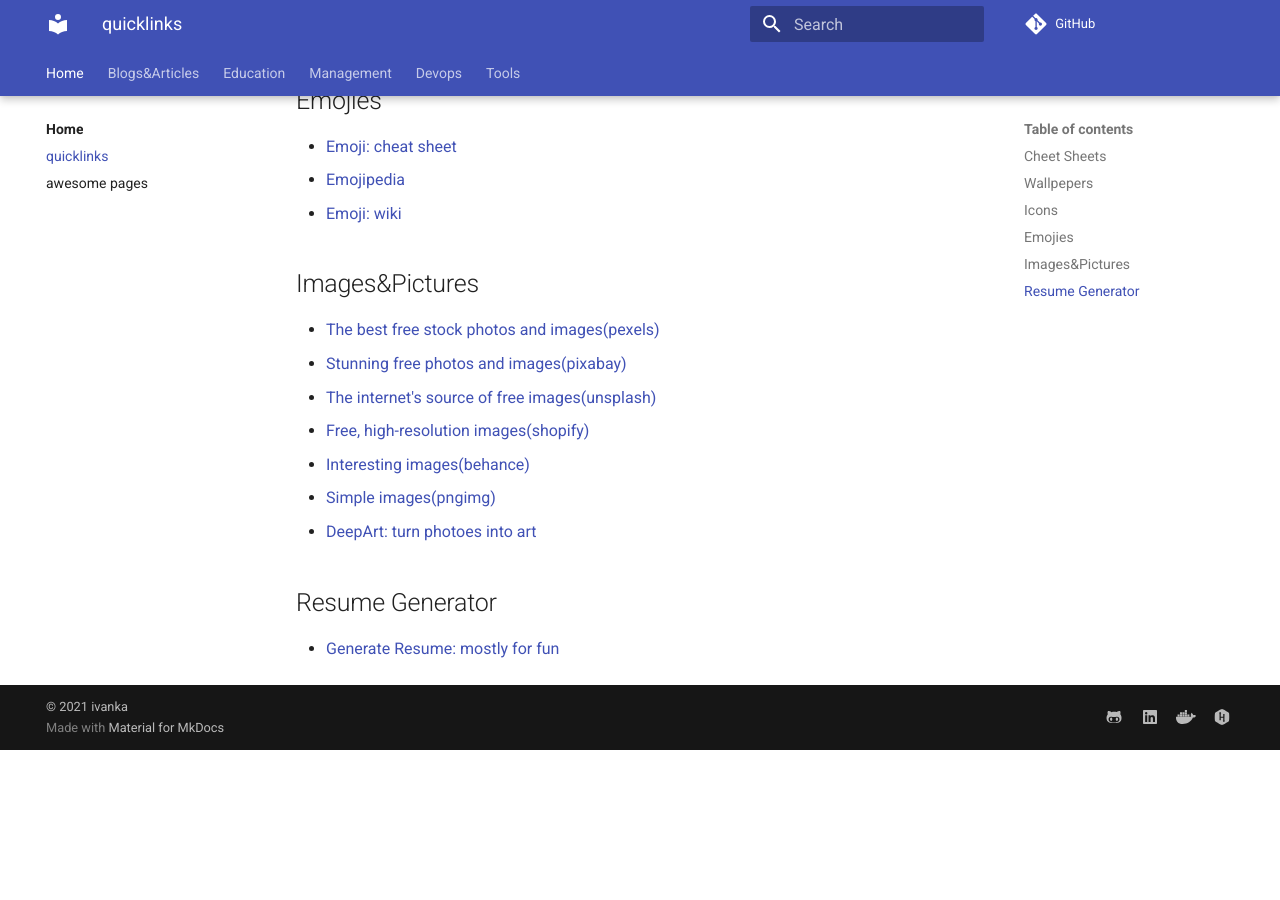
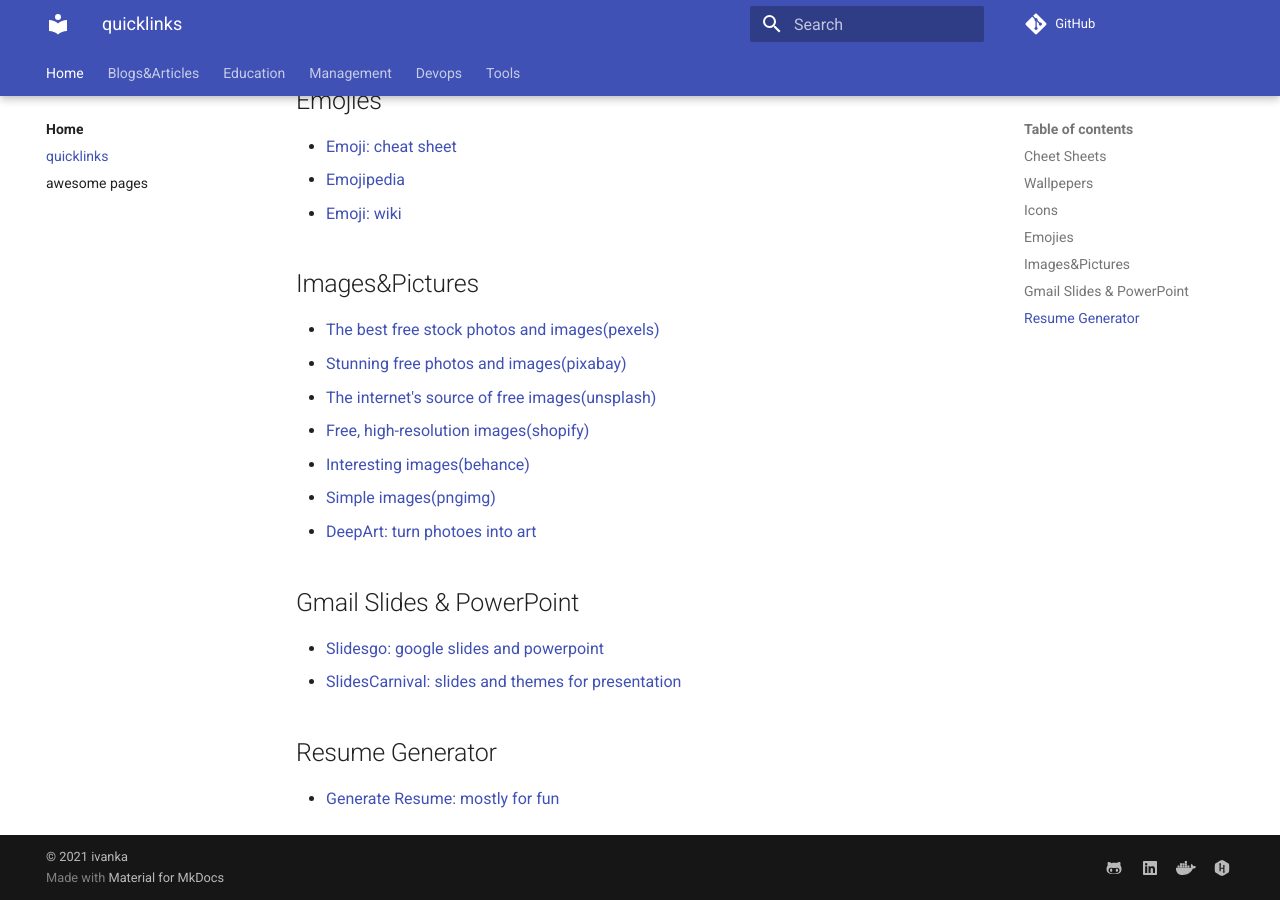
Before and after one commit to ivankatliarchuk/knowledge-base, an MkDocs documentation site: the page built from docs/quicklinks.md, in a window 1280 px wide and 900 px high, scrolled down 562 px. Built offline with MkDocs 1.6.1 and Material for MkDocs 9.7.7, drawn with Linux system fonts in a browser that asks for light colours; comment, search, counter and statistics services are not loaded; before the commit the page ends 1312 px from its top, so only the background shows below that.

```diff
--- a/docs/quicklinks.md
+++ b/docs/quicklinks.md
@@ -38,6 +38,11 @@
 - [Simple images(pngimg)](https://pngimg.com){:target="_blank"}
 - [DeepArt: turn photoes into art](https://deepart.io/){:target="_blank"}
 
+## Gmail Slides & PowerPoint
+
+- [Slidesgo: google slides and powerpoint](https://slidesgo.com/slidesgo-school){:target="_blank"}
+- [SlidesCarnival: slides and themes for presentation](https://www.slidescarnival.com/){:target="_blank"}
+
 ## Resume Generator
 
 - [Generate Resume: mostly for fun](https://thisresumedoesnotexist.com)
```
Also changed, not shown: docs/tools/k8s-operators.md (+3 -0 lines), docs/tools/k8s.md (+2 -1 lines), docs/tools/ops.md (+2 -0 lines).
